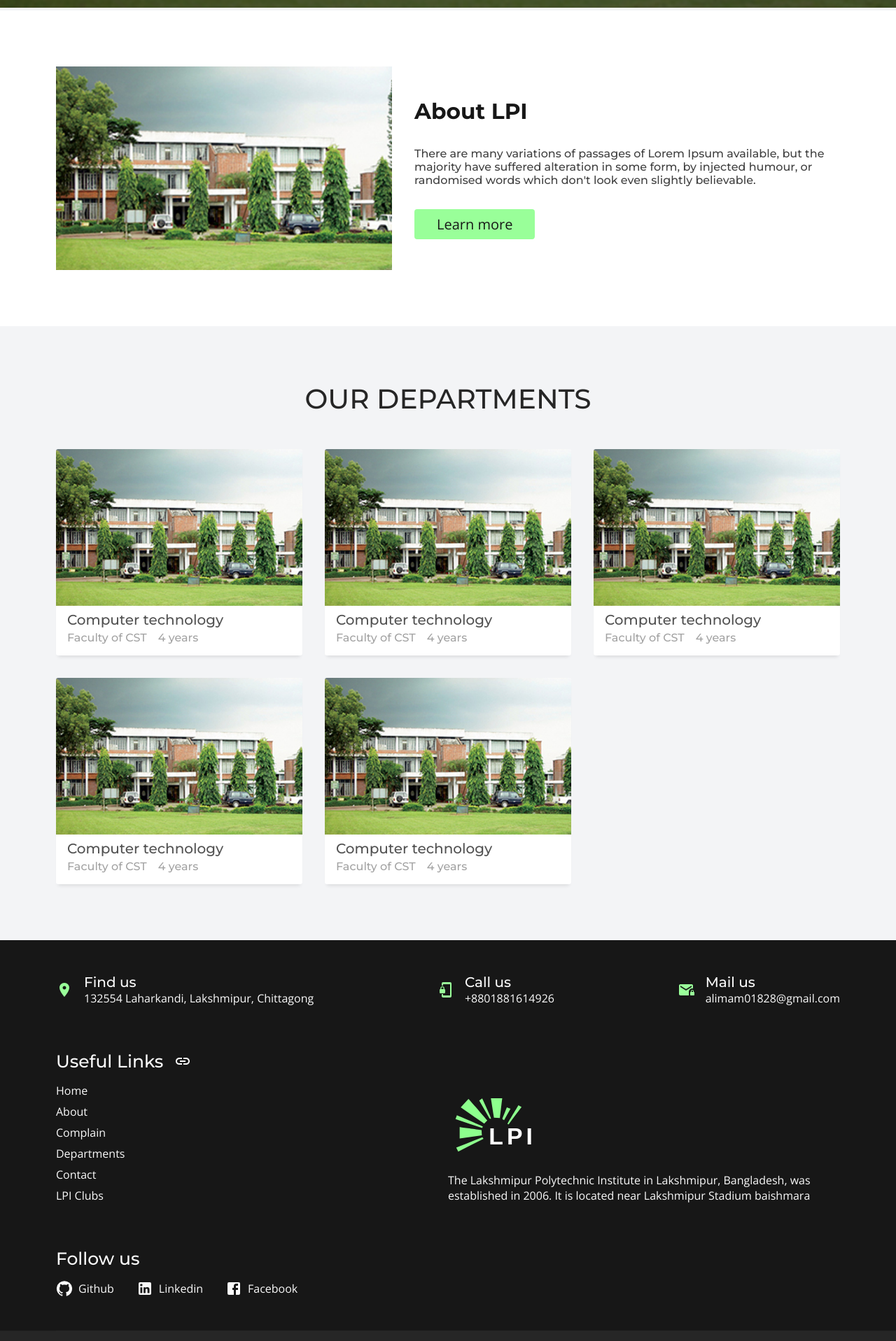
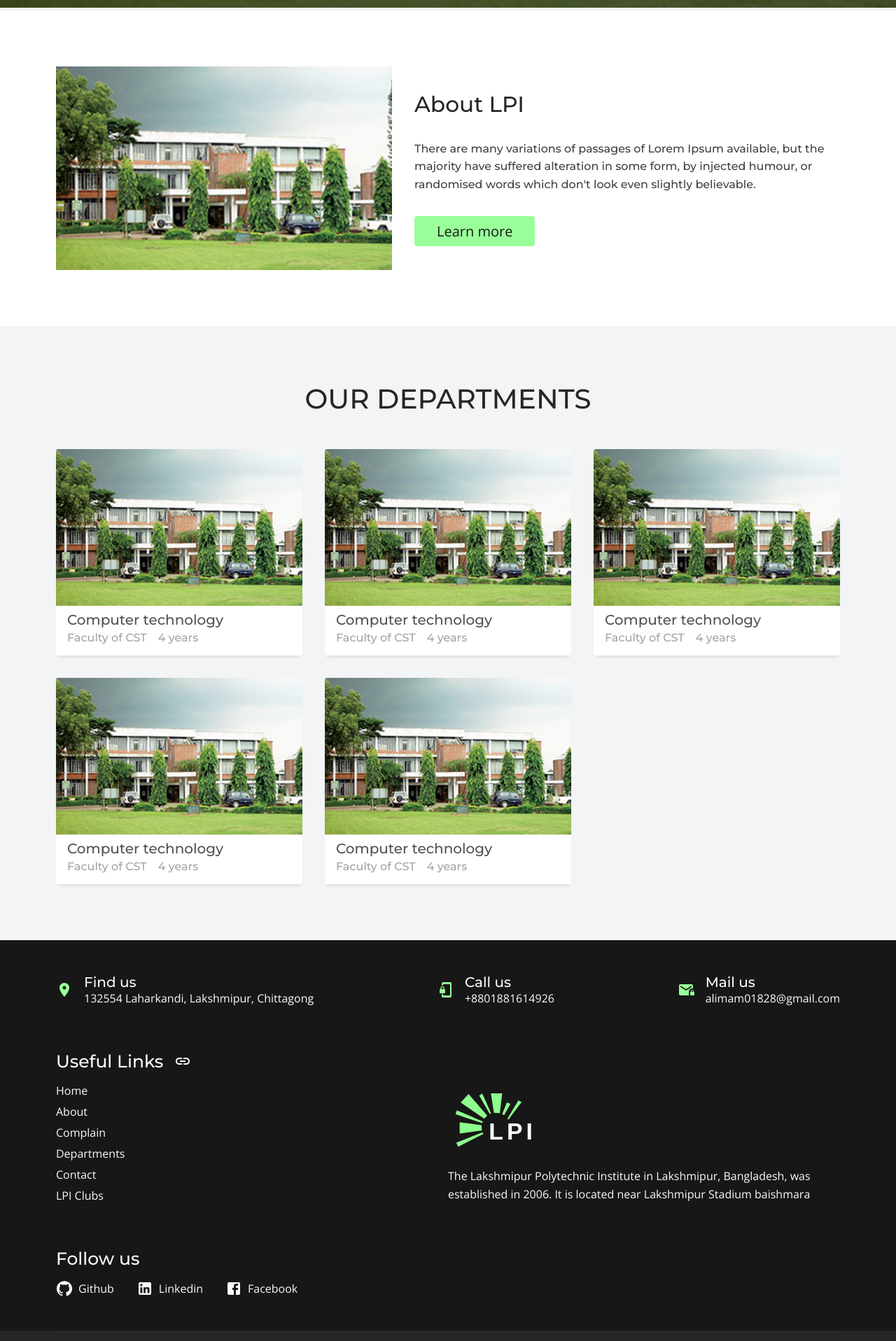
Before and after one commit to al-imam/lpi, a React (Vite) app: page / in a window 1280 px wide. Shown: the part 817-2734 px from the top of the page at 70% size. Built offline with nearby package versions, Linux system fonts and the light colour scheme.

Commit message:
add line height in every subtitle or description

```diff
--- a/src/components/Footer/footer.module.css
+++ b/src/components/Footer/footer.module.css
@@ -34,6 +34,10 @@
   font-weight: var(--fw-500);
   font-size: var(--h4);
   color: var(--gray-50);
+}
+
+.logoDescription {
+  line-height: var(--p-line);
 }
 
 .footerLogo {
--- a/src/components/Study/study.module.css
+++ b/src/components/Study/study.module.css
@@ -54,9 +54,9 @@
 
 .title {
   font-family: var(--ff-m);
-  font-weight: var(--fw-700);
+  font-weight: var(--fw-500);
   font-size: var(--h3);
-  color: var(--gray-900);
+  color: var(--gray-800);
 }
 
 .subtitle {
@@ -64,6 +64,7 @@
   font-weight: var(--fw-500);
   font-size: var(--h6);
   color: var(--gray-700);
+  line-height: var(--p-line);
 }
 
 .link {
--- a/src/pages/Home/Hero/hero.module.css
+++ b/src/pages/Home/Hero/hero.module.css
@@ -30,7 +30,7 @@
   font-size: var(--h6);
   font-weight: var(--fw-400);
   color: var(--gray-50);
-  line-height: 1.6;
+  line-height: var(--p-line);
   width: 80ch;
 }
 
```
